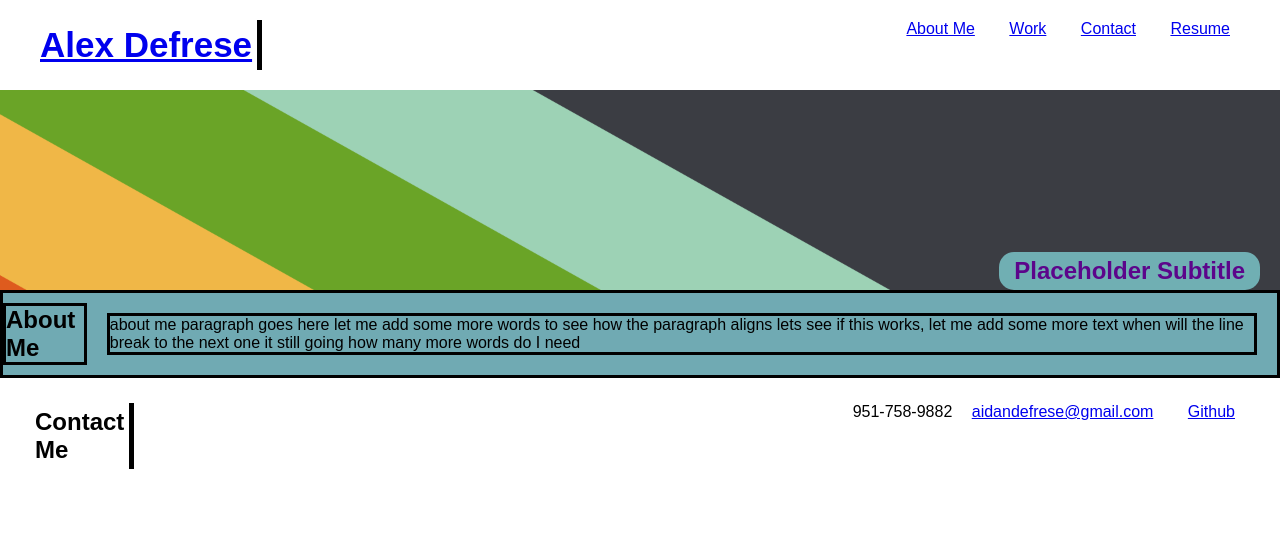
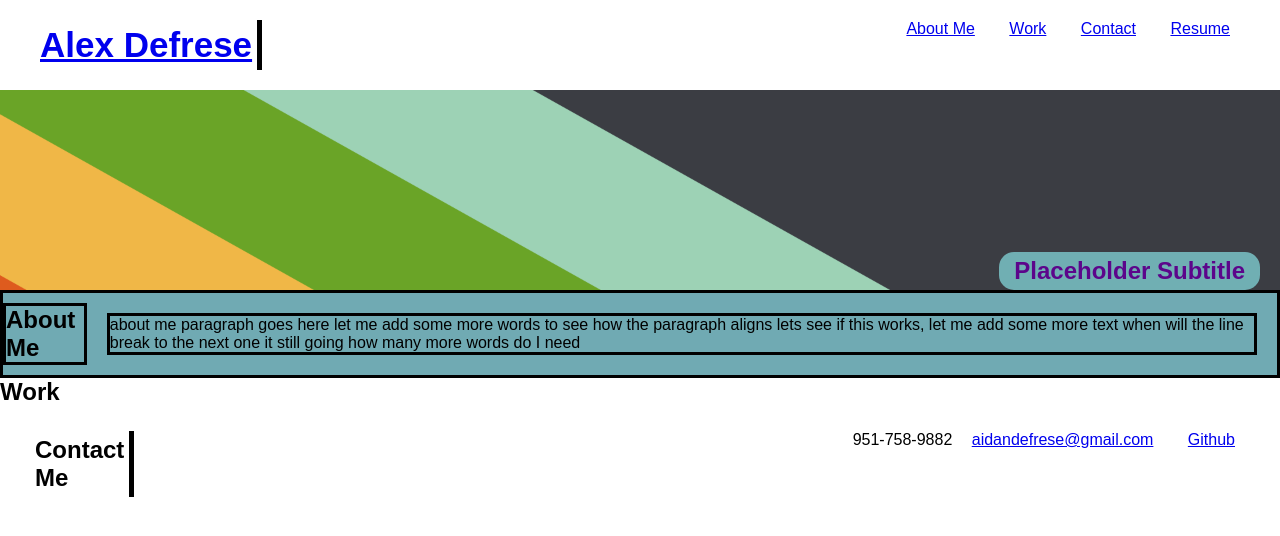
Before and after one commit to AlexDefrese/Defrese-Alex-Portfolio, a plain HTML site: page index.html in a window 1280 px wide. Drawn offline with Linux system fonts and the light colour scheme.

Commit message:
added work section

```diff
--- a/index.html
+++ b/index.html
@@ -46,7 +46,16 @@
                 </p>
             </div>
        </section>
+       <!-- work section -->
+       <section id="work" class="portfolio">
+            <div class="work-title">
+                <h2>Work</h2>
+            </div>
+            <div class="work-content">
 
+            </div>
+
+       </section>
         <!-- footer -->
         <footer class="contact">
             <div class="footer-contact">
```
